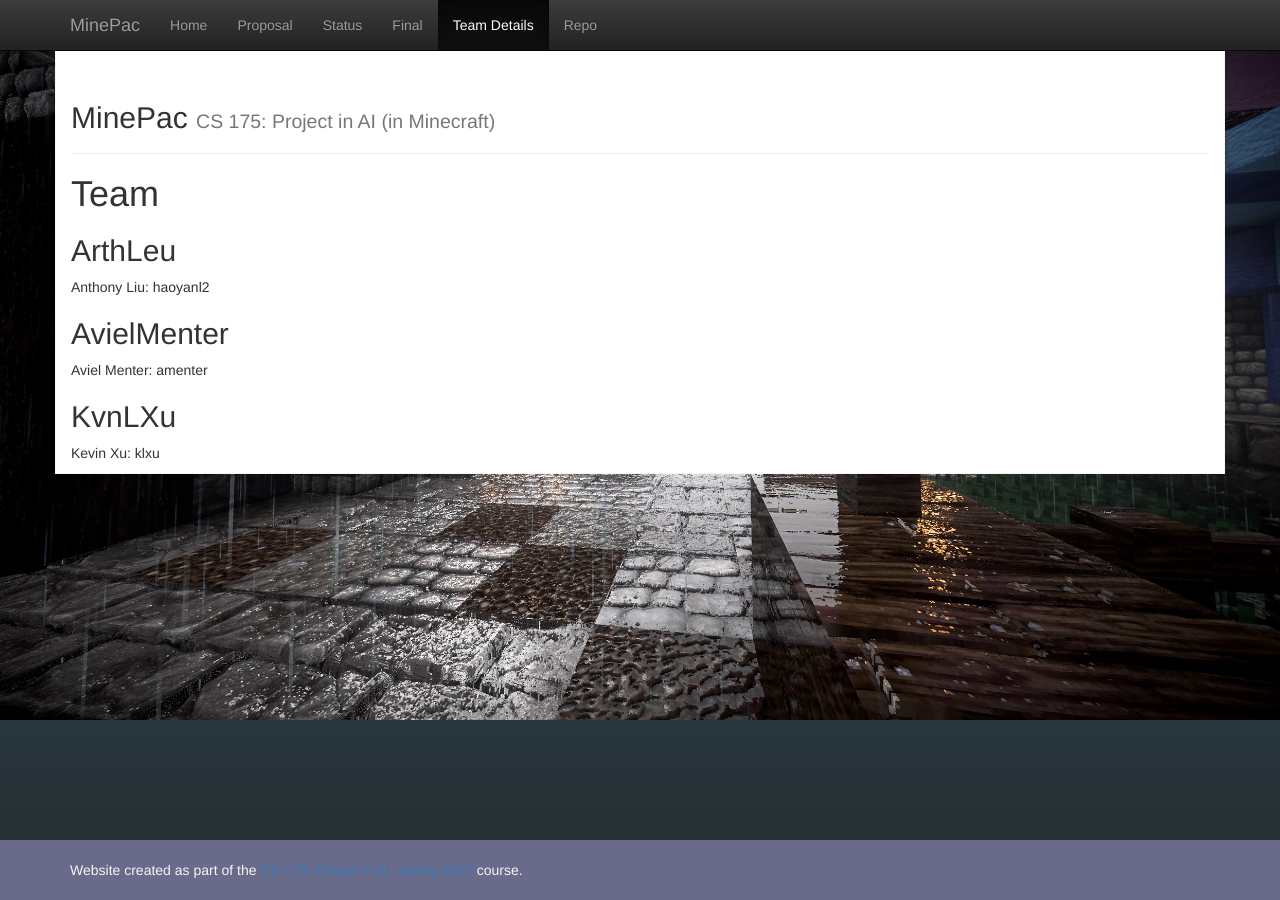
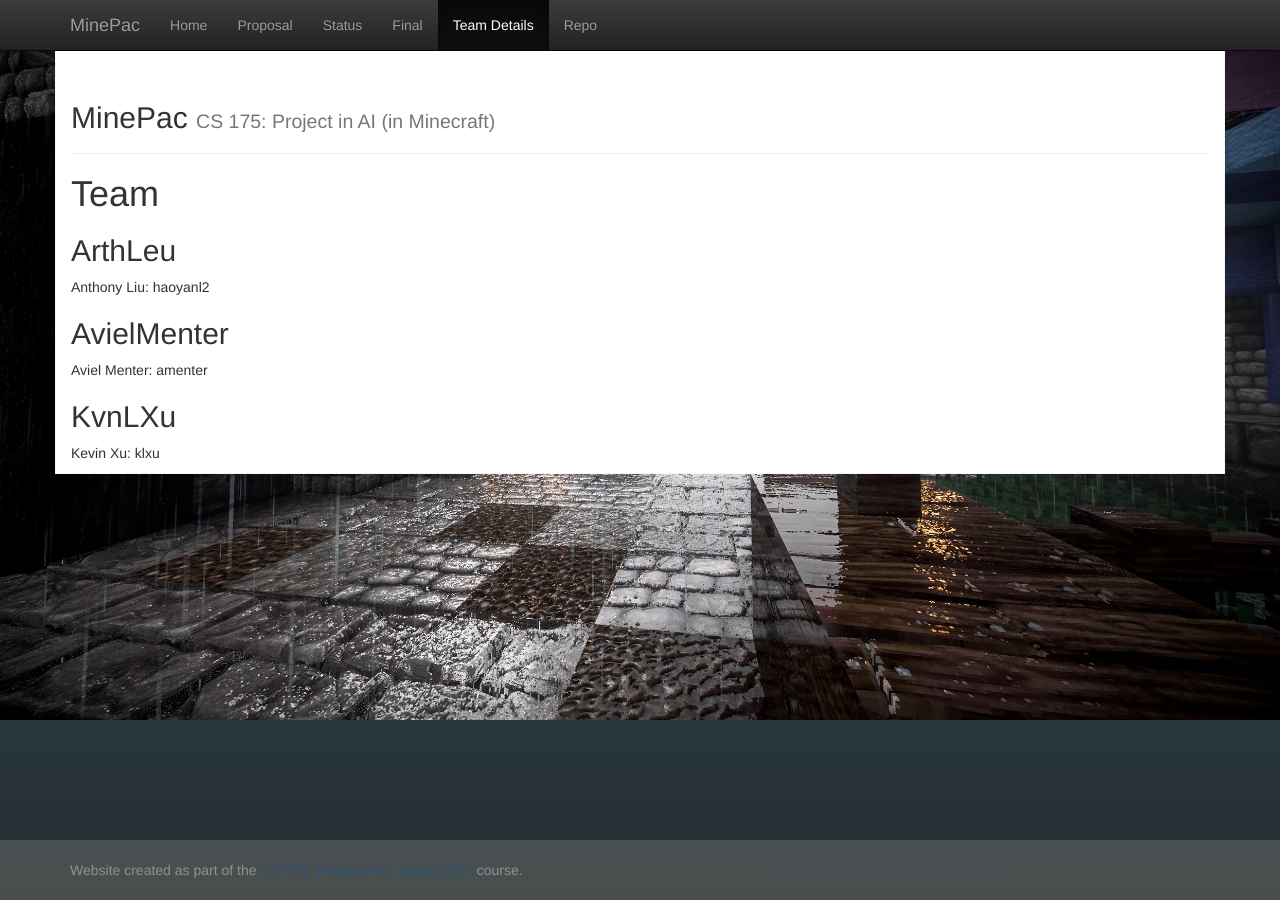
Before and after one commit to r58Playz/MinePac, a Jekyll site: the page built from docs/team.md, in a window 1280 px wide. Built offline with Jekyll 4.4.1, drawn with Linux system fonts in a browser that asks for light colours.

Commit message:
color modification

```diff
--- a/docs/css/custom.css
+++ b/docs/css/custom.css
@@ -20,7 +20,9 @@ body {
   width: 100%;
   /* Set the fixed height of the footer here */
   height: 60px;
-  background-color: #6a6a8a;
+  background-color: #707070;
+  opacity: 0.5;
+  filter: alpha(opacity=50);
 }
 
 
```
